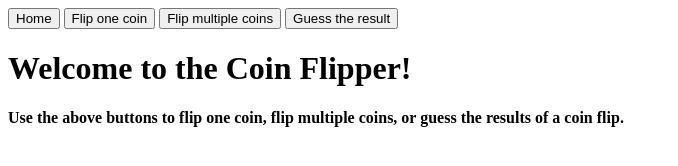
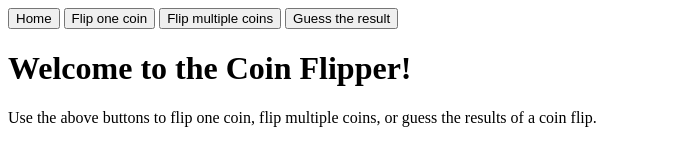
Before and after one commit to comp426-2022-spring/a05-brennamehl, a website: page public/index.html in a window 1280 px wide. Shown: the whole page, without its empty margins (0-678 px from the left). Drawn offline with Linux system fonts and the light colour scheme.

Commit message:
change from strong to p

```diff
--- a/public/index.html
+++ b/public/index.html
@@ -34,7 +34,7 @@
     </nav>
     <div id="home">
       <h1>Welcome to the Coin Flipper!</h1>
-      <strong>Use the above buttons to flip one coin, flip multiple coins, or guess the results of a coin flip.</strong>
+      <p>Use the above buttons to flip one coin, flip multiple coins, or guess the results of a coin flip.
     </div>
     <div id="single" class="hidden">
 
```
